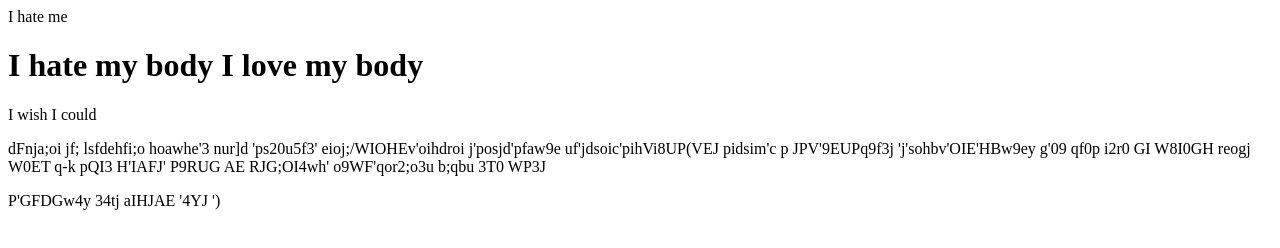
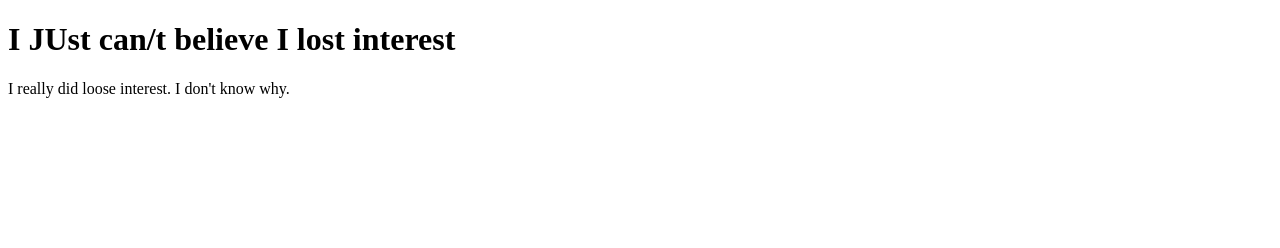
Before and after one commit to cactus0510/-_website, a plain HTML site: page web/index.html in a window 1280 px wide. Drawn offline with Linux system fonts and the light colour scheme.

Commit message:
Add files via upload

```diff
--- a/web/index.html
+++ b/web/index.html
@@ -1,17 +1,9 @@
 <!doctype html>
 <html>
 <head>
-  <title> 어색함의 모음집 </title>
-  <meta charset = "utf-8">
-  I hate me
-  </head>
+  <title> 어색함의 모</title>
+<meta charset = "utf-8"  >
+</head>
 <body>
-  <h1> I hate my body I love my body </h1>
-    <p> I wish I could </p>
-<P>dFnja;oi jf; lsfdehfi;o hoawhe'3  nur]d 'ps20u5f3' eioj;/WIOHEv'oihdroi j'posjd'pfaw9e uf'jdsoic'pihVi8UP(VEJ pidsim'c p JPV'9EUPq9f3j 'j'sohbv'OIE'HBw9ey g'09 qf0p
-i2r0
-GI
-W8I0GH reogj
-W0ET
-q-k pQI3 H'IAFJ' P9RUG AE RJG;OI4wh' o9WF'qor2;o3u b;qbu 3T0 WP3J </P>
-  P'GFDGw4y 34tj aIHJAE '4YJ ')
+  <h1> I JUst can/t believe I lost interest </h1>
+<p>  I really did loose interest. I don't know why. </p>
```
